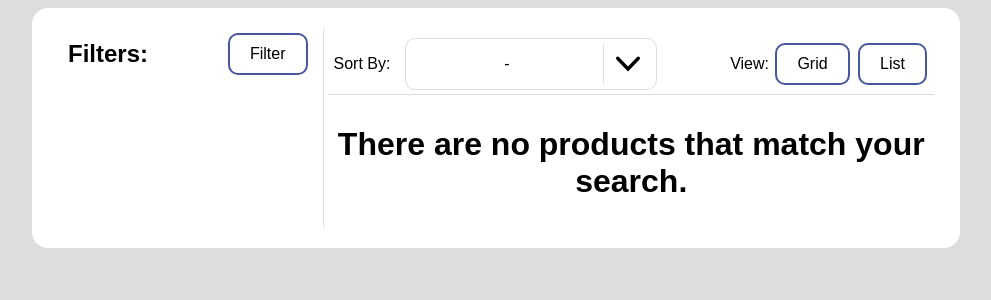
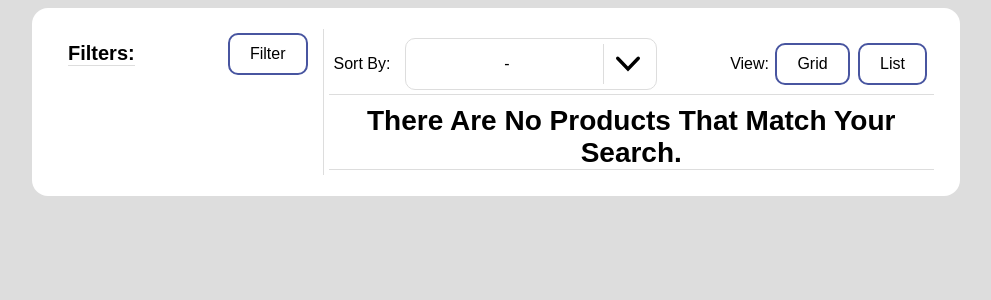
Before and after one commit to randomman552/CM1102-OnlineShop, a Flask app: template shop/templates/products/products.html in a window 1280 px wide. Shown: the part 64-364 px from the top of the page, without its empty margins (160-1151 px from the left). Run offline with Flask 2, Linux system fonts and the light colour scheme; the template is opened without the code that fills it, so the values that code supplies are empty.

Commit message:
Switch to using heading tags for these headings

```diff
--- a/shop/static/styles/styles.css
+++ b/shop/static/styles/styles.css
@@ -356,3 +356,25 @@ button.red-confirm:hover {
 	border: 2px solid rgb(184, 0, 0);
 	background-color: rgb(184, 0, 0);
 }
+
+/* Heading styles */
+h1,
+h2,
+h3,
+h4,
+h5,
+h6 {
+	margin: 0;
+	padding: 0;
+	text-align: center;
+	display: block;
+	text-transform: capitalize;
+	border: none;
+	border-bottom: 1px solid var(--bg-color);
+}
+h1 {
+	font-size: 1.75rem;
+}
+h2 {
+	font-size: 1.25rem;
+}
```
Also changed, not shown: shop/static/styles/view_product.css (+1 -16 lines).
